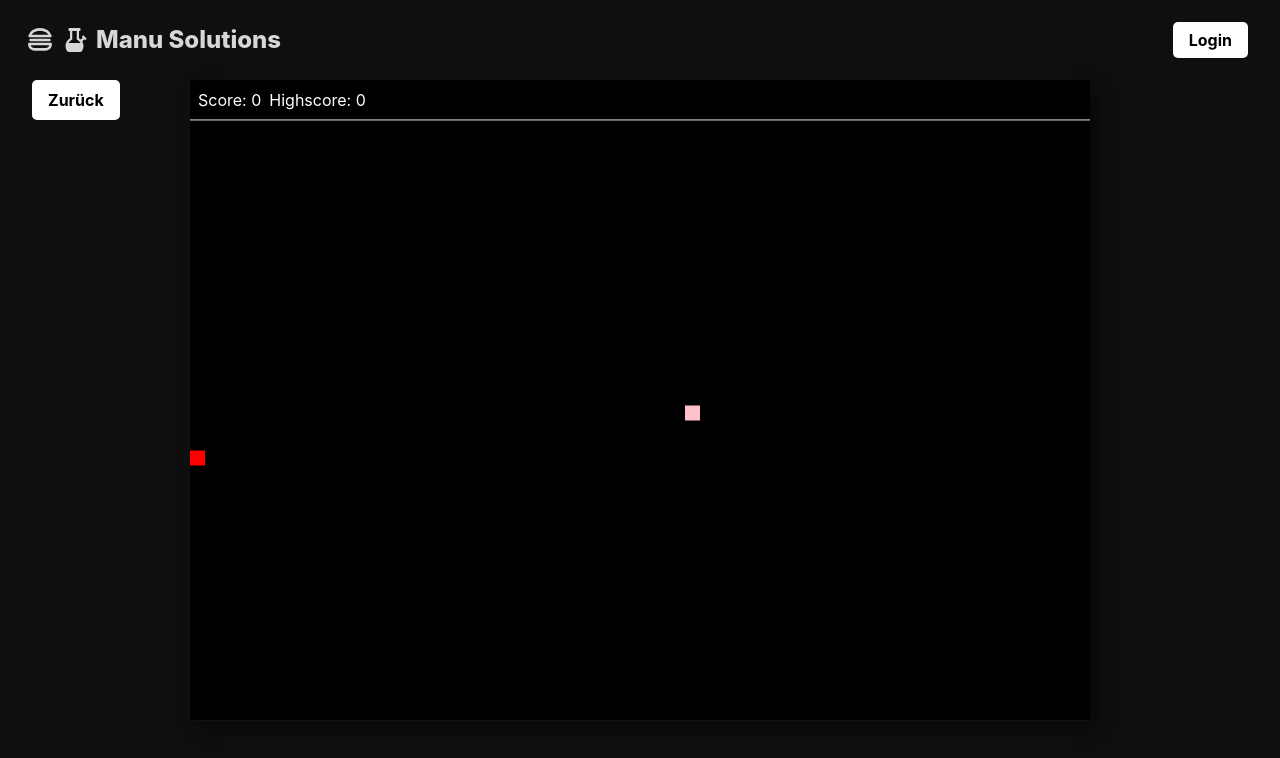
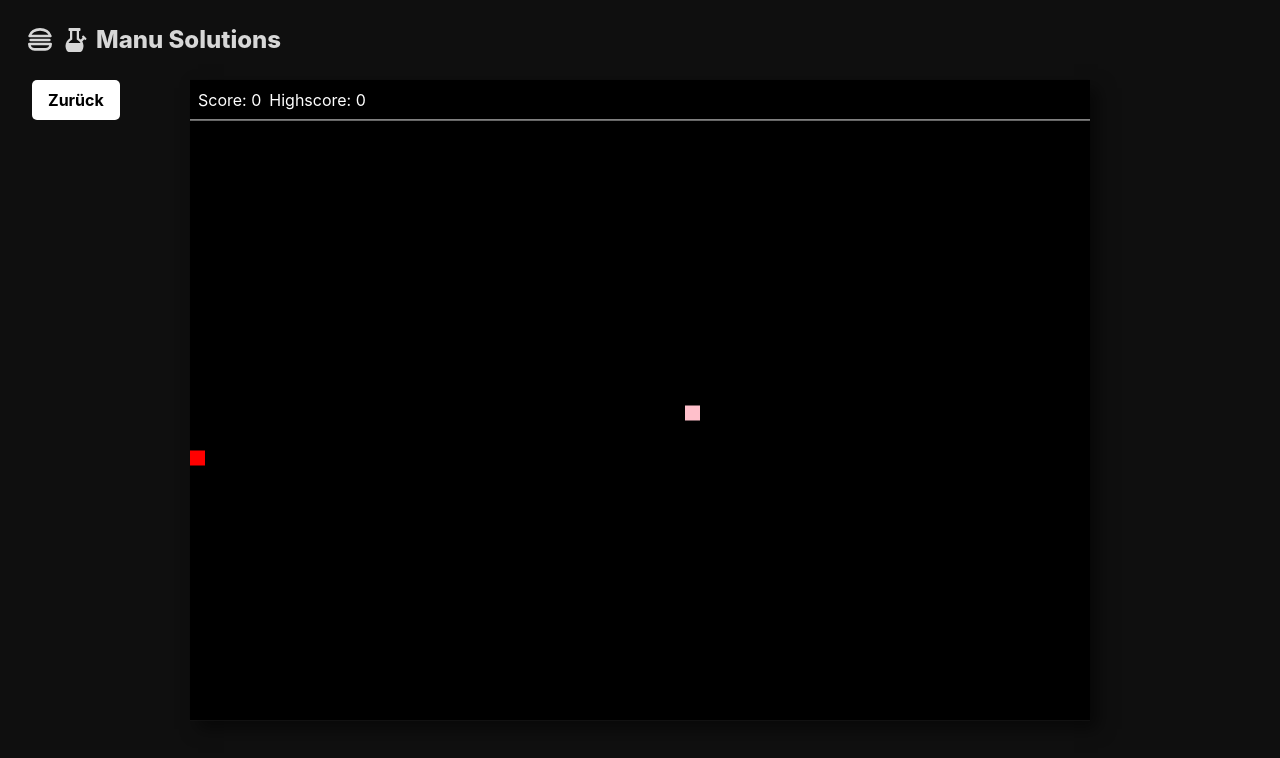
Before and after one commit to manuelpalluotto/Learning_Journal_Frontend_Snake_FourWins, a Next.js app: page /snake in a window 1280 px wide. Shown: the top 758 px of the page. Built offline with nearby package versions, Linux system fonts and the light colour scheme.

Commit message:
Projekt fertig

```diff
--- a/src/components/navbar/Navbar.tsx
+++ b/src/components/navbar/Navbar.tsx
@@ -5,22 +5,20 @@ import { FaBong } from "react-icons/fa";
 import { TbBurger } from "react-icons/tb";
 import Link from 'next/link';
 import { useUser } from '@/app/context/UserContext';
-import { useRouter } from 'next/router';
 import { useEffect, useState } from 'react';
+import { usePathname } from 'next/navigation';
 
 export default function Navbar({ toggleSidenav }: { toggleSidenav: () => void }) {
     const { isLoggedIn } = useUser();
 
-    const router = useRouter();
-    const [shouldShowLoginButton, setShouldShowLoginButton] = useState<boolean>();
+    const pathname = usePathname() || '';
 
-    useEffect( () => {
-        if (typeof window !== 'undefined') {
-            const hideLoginButtonOnRoutes = ['/login', '/register', '/'];
-            setShouldShowLoginButton(!hideLoginButtonOnRoutes.includes(router.pathname));
-        }
-    }, [router.pathname]);
+    const routesWithoutLoginButton: string[] = ['/', '/snake', '/checkfour'];
+    const [boolean, setBoolean] = useState<boolean>(routesWithoutLoginButton.includes(pathname));
 
+    useEffect(() => {
+        setBoolean(routesWithoutLoginButton.includes(pathname));
+    }, [pathname]);
 
     return (
         <nav className={styles.titlebar}>
@@ -33,9 +31,11 @@ export default function Navbar({ toggleSidenav }: { toggleSidenav: () => void })
                     <span>Manu Solutions</span>
                 </div>
             </div>
-            <div className={styles['login-area']}>
-                {shouldShowLoginButton && isLoggedIn ? (<Link href='/logout' className={styles['navbar--login-button']}>Logout</Link>) : (<Link href='/login' className={styles['navbar--login-button']}>Login</Link>)}
-            </div>
+            { !boolean &&
+                <div className={styles['login-area']}>
+                    {isLoggedIn ? (<Link href='/logout' className={styles['navbar--login-button']}>Logout</Link>) : (<Link href={`/login?redirect=${encodeURIComponent(pathname)}`} className={styles['navbar--login-button']}>Login</Link>)}
+                </div>
+            }
         </nav>
     );
 }
--- a/src/components/sidenav/Sidenav.module.css
+++ b/src/components/sidenav/Sidenav.module.css
@@ -12,7 +12,7 @@
     justify-content: center;
     align-items: center;
     transition: left 0.3s ease-in-out;
-
+    z-index: 1000/* #endregion */;
 }
 
 .sidenav-container.open {
--- a/src/css/entriesPage.css
+++ b/src/css/entriesPage.css
@@ -1,8 +1,6 @@
-/* #region */
 .overview--entries-container {
     display: flex;
     flex-direction: row;
     justify-content: space-around;
     margin: 3rem auto;
 }
-/* #endregion */
--- a/src/css/login.css
+++ b/src/css/login.css
@@ -9,6 +9,7 @@
     justify-content: center;
     align-items: center;
     width: 100%;
+    color: var(--ytBackground);
 }
 
 
```
Also changed, not shown: src/components/fetchEntries/FetchEntries.module.css (+2 -7 lines), src/components/infocard/Infocard.module.css (+0 -7 lines).
